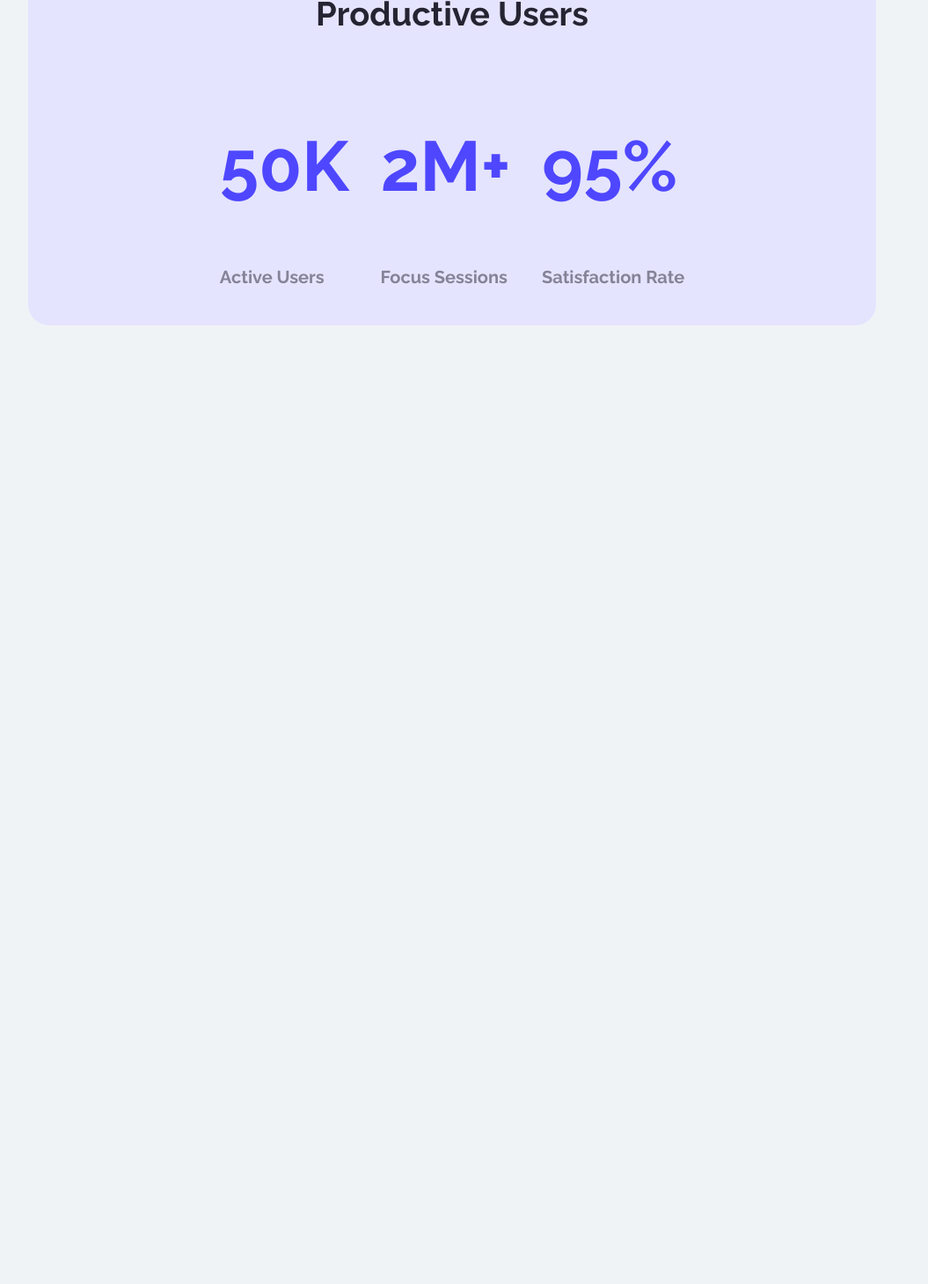
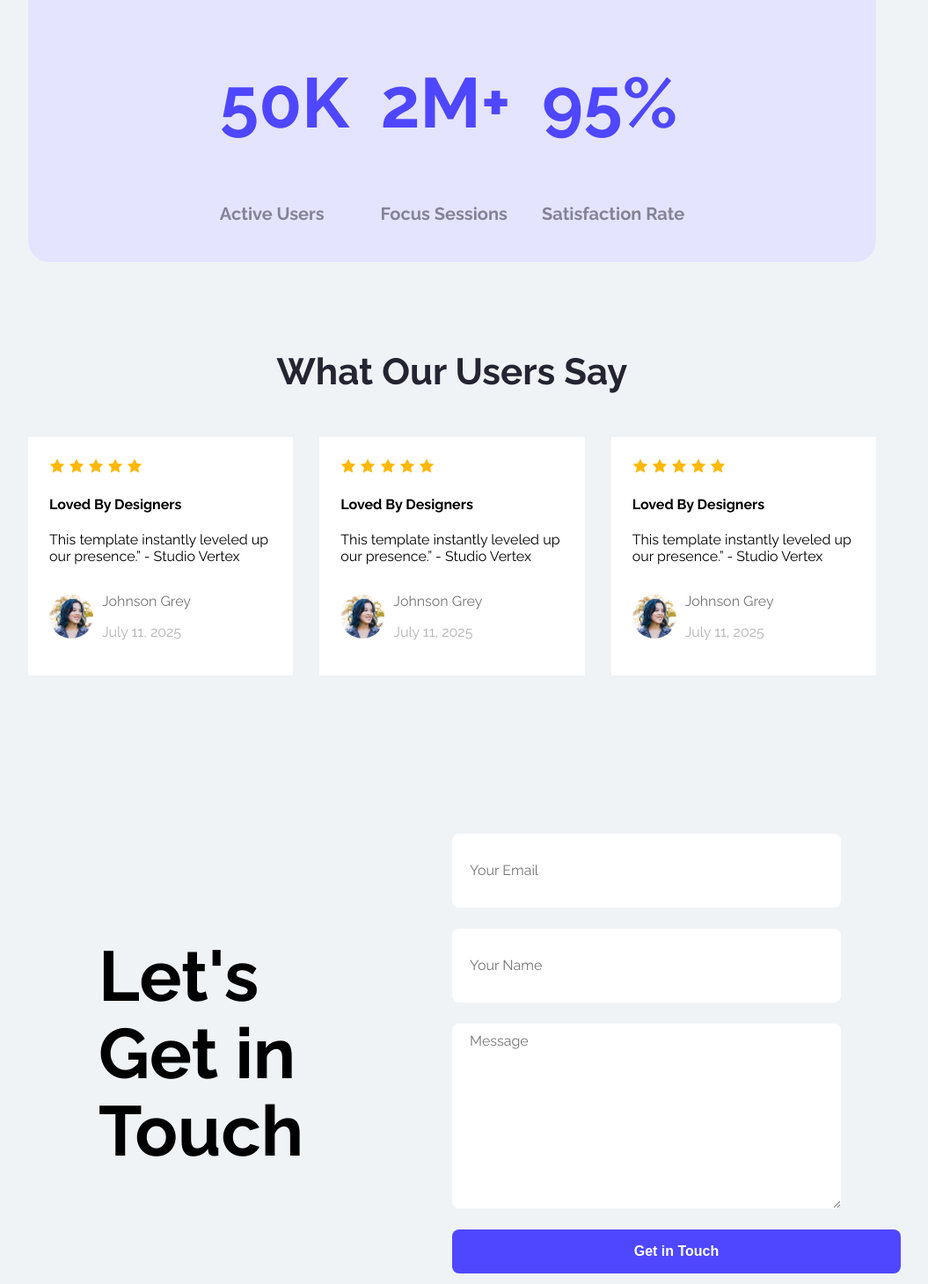
Before and after one commit to sk-suchi/Assignment-1, a plain HTML site: page index.html in a window 1280 px wide. Shown: the part 1337-2797 px from the top of the page at 88% size, without its empty margins (126-1181 px from the left). Before the commit the page ends 1807 px from the top, so only its background shows below. Drawn offline with Linux system fonts and the light colour scheme.

Commit message:
second commit

```diff
--- a/index.html
+++ b/index.html
@@ -34,8 +34,8 @@
                 <h4 class="action-title">See It in Action</h4>
                 <p class="action-description">Explore the live preview and imagine your brand in this bold new look.</p>
                 <button class="btn-primary">Launch Live Preview</button>
-       </div>
-        <img class="action-pic" src="Assets/wc-mini.png">
+            </div>
+            <img class="action-pic" src="Assets/wc-mini.png">
         </section>
 
         <section class="productive-user">
@@ -49,13 +49,97 @@
                     <h1 class="item-title">2M+</h1>
                     <h5 class="item-description">Focus Sessions</h5>
                 </div>
-               <div class="productive-item">
+                <div class="productive-item">
                     <h1 class="item-title">95%</h1>
                     <h5 class="item-description">Satisfaction Rate</h5>
                 </div>
-
             </div>
         </section>
+
+        <section class="feedbacks">
+            <h3 class="feedback">What Our Users Say</h3>
+            <div class="feedback-container">
+                <div class="feedback-one">
+                    <div class="up">
+                        <img src="Assets/icon-star.png" alt="">
+                        <img src="Assets/icon-star.png" alt="">
+                        <img src="Assets/icon-star.png" alt="">
+                        <img src="Assets/icon-star.png" alt="">
+                        <img src="Assets/icon-star.png" alt="">
+
+                        <h4 class="feedback-title">Loved By Designers</h4>
+                        <p class="feedback-description">This template instantly leveled up our presence.” - Studio
+                            Vertex</p>
+                    </div>
+                    <div class="down">
+                        <img src="Assets/avatar.png">
+                        <div class="reviewer-info">
+                            <p class="reviewer">Johnson Grey</p>
+                            <p class="review-date">July 11, 2025</p>
+                        </div>
+                    </div>
+
+                </div>
+                <div class="feedback-one">
+                    <div class="up">
+                        <img src="Assets/icon-star.png" alt="">
+                        <img src="Assets/icon-star.png" alt="">
+                        <img src="Assets/icon-star.png" alt="">
+                        <img src="Assets/icon-star.png" alt="">
+                        <img src="Assets/icon-star.png" alt="">
+
+                        <h4 class="feedback-title">Loved By Designers</h4>
+                        <p class="feedback-description">This template instantly leveled up our presence.” - Studio
+                            Vertex</p>
+                    </div>
+                    <div class="down">
+                        <img src="Assets/avatar.png" alt="Reviewer Avatar">
+                        <div class="reviewer-info">
+                            <p class="reviewer">Johnson Grey</p>
+                            <p class="review-date">July 11, 2025</p>
+                        </div>
+                    </div>
+
+                </div>
+                <div class="feedback-one">
+                    <div class="up">
+                        <img src="Assets/icon-star.png" alt="">
+                        <img src="Assets/icon-star.png" alt="">
+                        <img src="Assets/icon-star.png" alt="">
+                        <img src="Assets/icon-star.png" alt="">
+                        <img src="Assets/icon-star.png" alt="">
+
+                        <h4 class="feedback-title">Loved By Designers</h4>
+                        <p class="feedback-description">This template instantly leveled up our presence.” - Studio
+                            Vertex</p>
+                    </div>
+                    <div class="down">
+                        <img src="Assets/avatar.png" alt="Reviewer Avatar">
+                        <div class="reviewer-info">
+                            <p class="reviewer">Johnson Grey</p>
+                            <p class="review-date">July 11, 2025</p>
+                        </div>
+                    </div>
+                </div>
+            </div>
+        </section>
+
+         <section class="touch">
+            <div class="touch-column">
+                <h2 class="touch-title">Let's Get in Touch</h2>
+            </div>
+            <div class="touch-column">
+               <form>
+                 <input type="email" placeholder="Your Email">
+                 <input type="text" placeholder="Your Name">
+                <textarea cols="30" rows="10" placeholder="Message"></textarea>
+                <input type="submit" value="Get in Touch" class="btn-primary get-touch">
+
+               </form>
+            </div>
+        </section>
+
+
     </main>
 </body>
 
--- a/style.css
+++ b/style.css
@@ -1,6 +1,7 @@
 .header{
     background-image: url(Assets/Hero-bg.png) ;
     background-repeat: no-repeat;
+    margin: 0 auto;
 
 }
 .body-bg{
@@ -16,7 +17,8 @@
     display: flex;
     align-items: center;
     justify-content: space-between;
-    margin: 50px 180px;
+    padding: 20px 180px 0 180px;
+    margin: 0;
 
 }
 nav ul{
@@ -108,3 +110,89 @@ color: #181818;
     color: rgb(37, 36, 50);
     opacity: 0.5;
 }
+.feedback{
+    font-size: 42px;
+    font-weight: bold;
+    color: #252432;
+    text-align: center;
+}
+.star{
+    display: flex;
+}
+.feedback-container{
+    display: flex;
+    text-align:left;
+    margin:50px 150px;
+    gap: 30px;
+}
+.feedback-one{
+      background-color: white;
+      padding: 24px;
+}
+.down{
+    display: flex;
+    gap: 10px;
+
+}
+.down img {
+    width: 50px;
+    height: 50px;
+    border-radius: 50%;
+    width: 50px;
+    height: 50px;
+    object-fit: cover;
+    align-self: center;
+}
+.reviewer{
+    color: #757575;
+}
+.review-date{
+    color: #B3B3B3;
+}
+.touch{
+    padding: 130px 230px;
+    display: flex;
+    gap: 70px;
+    text-align: left;
+    align-items: center;
+}
+.touch-title {
+    font-size: 80px;
+    font-weight: bold;
+    line-height: 1.1;
+    margin: 0;
+}
+
+.touch-column{
+    width: 50%;
+}
+.touch form input[type="email"],
+.touch form input[type="text"],
+.touch form textarea {
+    height: 64px;
+    border-radius: 8px;
+    background-color: white;
+    display: block;
+    width: 100%;
+    padding: 10px 20px;
+    margin-bottom: 24px;
+    border: none;
+    font-size: 16px;
+    font-family: "Raleway", sans-serif;
+}
+
+.touch form textarea {
+    height: auto;
+    resize: vertical;
+    min-height: 150px;
+}
+
+.touch form input[type="submit"] {
+    height: auto;
+    padding: 16px 36px;
+    font-size: 16px;
+    border-radius: 8px;
+}
+.get-touch{
+    width: 510px;
+}
```
